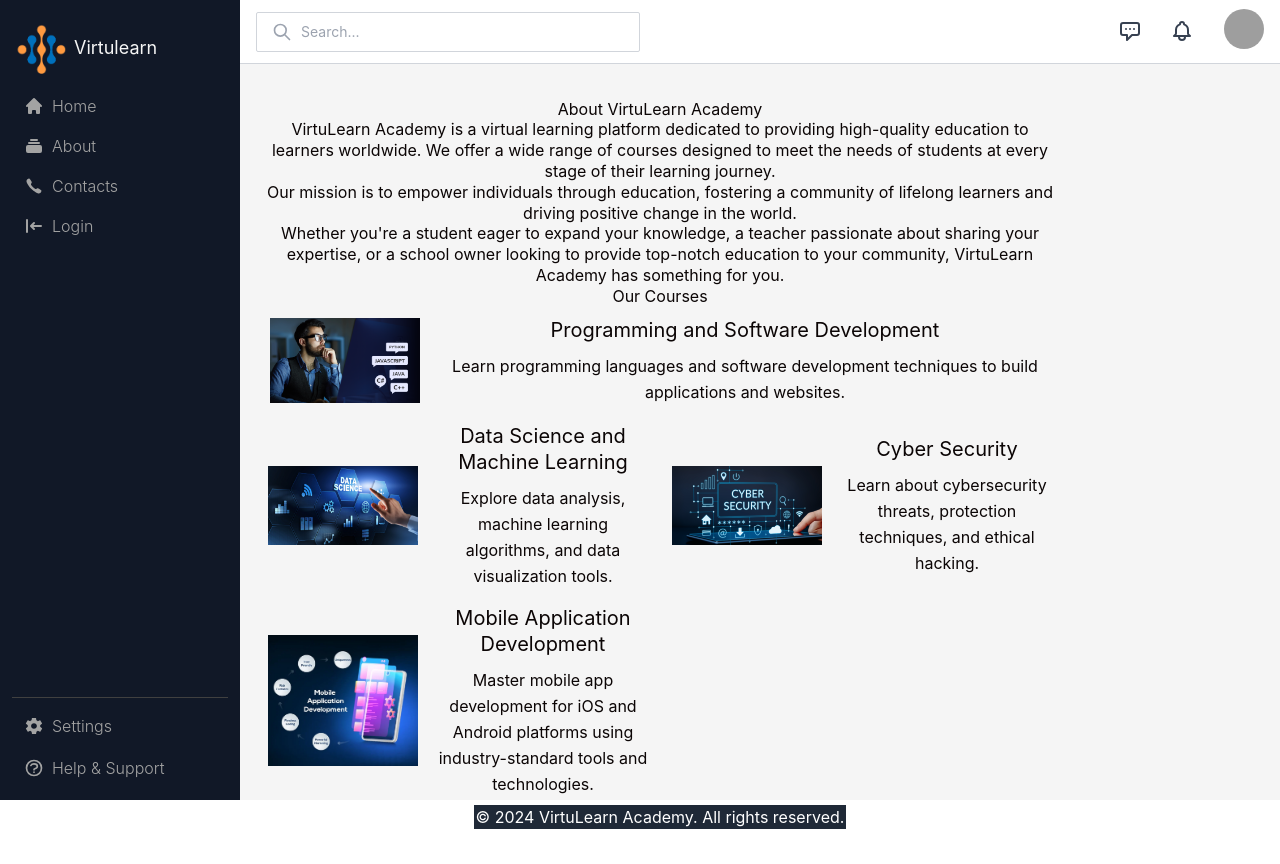
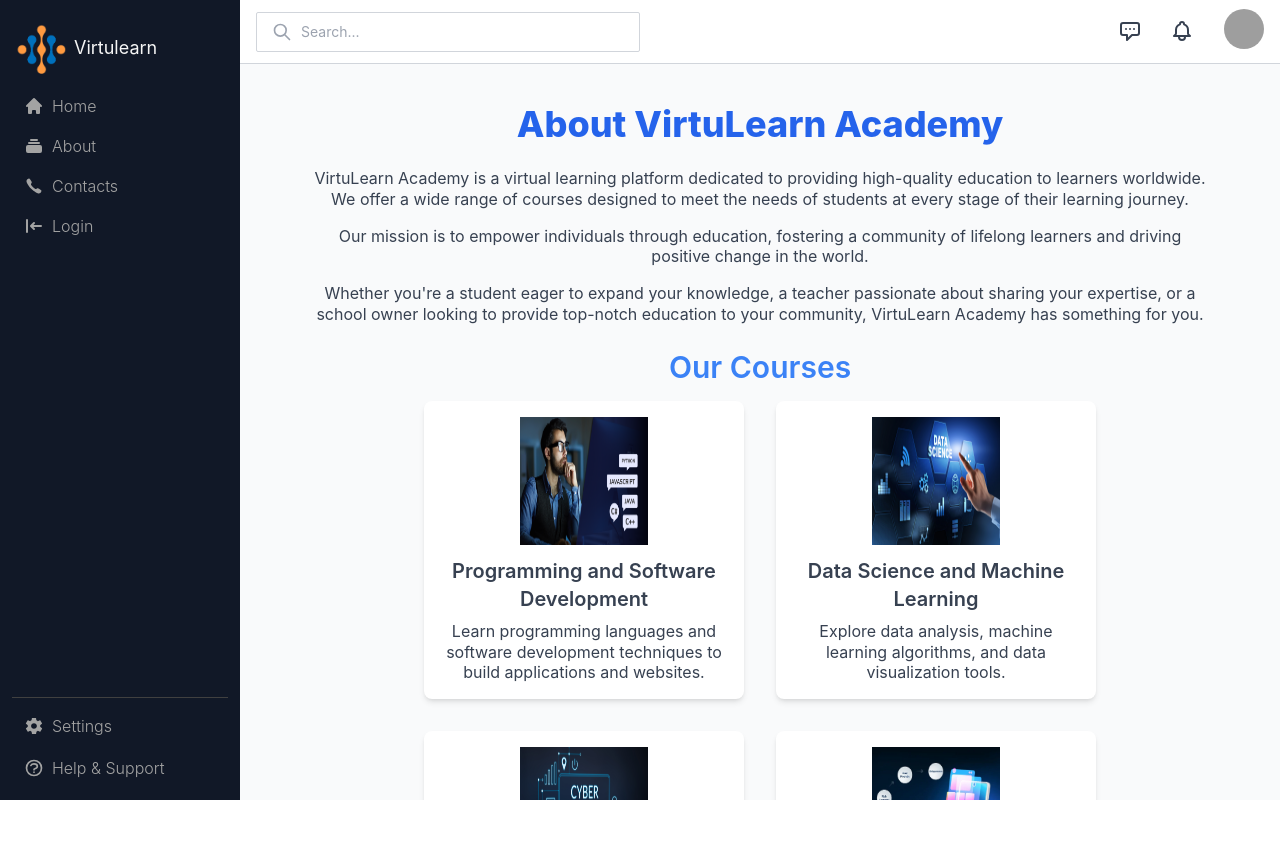
Before and after one commit to estherwanjiku007/student-dash, a React (Create React App) app: page /About in a window 1280 px wide. After the commit the page ends 800 px from the top, so only its background shows below. Built offline with nearby package versions, Linux system fonts and the light colour scheme; grey boxes are pictures that could not be loaded; the HTML template or start-up script is replaced by a standard one.

Commit message:
Styled about

```diff
--- a/src/components/About.jsx
+++ b/src/components/About.jsx
@@ -4,62 +4,53 @@ import programmingImage from "./assets/programmingImage.png";
 import dataScienceImage from './assets/DataScienceImage.webp';
 import mobileImage from './assets/mobileImage.webp';
 import cyberSecurityImage from './assets/CyberSecurityImage.png';
-// import virtualImage from './assets/virtualImage.jpg'
 
 function About() {
     return (
-        <div className="absolute flex flex-col items-center min-h-screen bg-contain bg-center bg-repeat-x p-5 text-[#0b0505] justify-center">
-            <div className="text-center max-w-[800px]">
-                <h2>About VirtuLearn Academy</h2>
-                <p className="text-center max-w-[800px]">
+        <div className="flex flex-col items-center min-h-screen bg-gray-50 p-10 text-gray-700">
+            <div className="text-center max-w-4xl mx-auto">
+                <h2 className="text-4xl font-extrabold text-blue-600 mb-6">About VirtuLearn Academy</h2>
+                <p className="mb-4">
                     VirtuLearn Academy is a virtual learning platform dedicated to providing high-quality education
                     to learners worldwide. We offer a wide range of courses designed to meet the needs of students
                     at every stage of their learning journey.
                 </p>
-                <p class="paragraph-text">
+                <p className="mb-4">
                     Our mission is to empower individuals through education, fostering a community of lifelong
                     learners and driving positive change in the world.
                 </p>
-                <p className="paragraph-text">
+                <p className="mb-6">
                     Whether you're a student eager to expand your knowledge, a teacher passionate about
                     sharing your expertise, or a school owner looking to provide top-notch education
                     to your community, VirtuLearn Academy has something for you.
                 </p>
-                <h3>Our Courses</h3>
-                <div className="flex flex-wrap justify-between">
-                    <div class="m-2.5 flex items-center w-calc-half-minus-20">
-                        <img className="w-[150px] mr-5"src={programmingImage} alt="Programming and Software Development" />
-                        <div>
-                            <h4 class="text-[20px] mb-2.5">Programming and Software Development</h4>
-                            <p class="text-base leading-relaxed">Learn programming languages and software development techniques to build applications and websites.</p>
-                        </div>
+                <h3 className="text-3xl font-semibold text-blue-500 mb-4">Our Courses</h3>
+                <div className="flex flex-wrap justify-center gap-8">
+                    <div className="flex flex-col items-center p-4 bg-white rounded-lg shadow-md max-w-xs">
+                        <img className="w-32 h-32 mb-3" src={programmingImage} alt="Programming and Software Development" />
+                        <h4 className="text-xl font-semibold mb-2 text-center">Programming and Software Development</h4>
+                        <p className="text-center">Learn programming languages and software development techniques to build applications and websites.</p>
                     </div>
-                    <div className="w-[calc(50%-20px)] m-2 flex items-center">
-                        <img className="w-[150px] mr-5"src={dataScienceImage} alt="Data Science and Machine Learning" />
-                        <div>
-                            <h4 class="text-[20px] mb-2.5">Data Science and Machine Learning</h4>
-                            <p class="text-base leading-relaxed">Explore data analysis, machine learning algorithms, and data visualization tools.</p>
-                        </div>
+                    <div className="flex flex-col items-center p-4 bg-white rounded-lg shadow-md max-w-xs">
+                        <img className="w-32 h-32 mb-3" src={dataScienceImage} alt="Data Science and Machine Learning" />
+                        <h4 className="text-xl font-semibold mb-2 text-center">Data Science and Machine Learning</h4>
+                        <p className="text-center">Explore data analysis, machine learning algorithms, and data visualization tools.</p>
                     </div>
-                    <div className="w-[calc(50%-20px)] m-2 flex items-center">
-                        <img className="w-[150px] mr-5"src={cyberSecurityImage} alt="Cyber Security" />
-                        <div>
-                            <h4 class="text-[20px] mb-2.5">Cyber Security</h4>
-                            <p class="text-base leading-relaxed">Learn about cybersecurity threats, protection techniques, and ethical hacking.</p>
-                        </div>
+                    <div className="flex flex-col items-center p-4 bg-white rounded-lg shadow-md max-w-xs">
+                        <img className="w-32 h-32 mb-3" src={cyberSecurityImage} alt="Cyber Security" />
+                        <h4 className="text-xl font-semibold mb-2 text-center">Cyber Security</h4>
+                        <p className="text-center">Learn about cybersecurity threats, protection techniques, and ethical hacking.</p>
                     </div>
-                    <div className="w-[calc(50%-20px)] m-2 flex items-center">
-                        <img className="w-[150px] mr-5"src={mobileImage} alt="Mobile Application Development" />
-                        <div>
-                            <h4 class="text-[20px] mb-2.5">Mobile Application Development</h4>
-                            <p class="text-base leading-relaxed">Master mobile app development for iOS and Android platforms using industry-standard tools and technologies.</p>
-                        </div>
+                    <div className="flex flex-col items-center p-4 bg-white rounded-lg shadow-md max-w-xs">
+                        <img className="w-32 h-32 mb-3" src={mobileImage} alt="Mobile Application Development" />
+                        <h4 className="text-xl font-semibold mb-2 text-center">Mobile Application Development</h4>
+                        <p className="text-center">Master mobile app development for iOS and Android platforms using industry-standard tools and technologies.</p>
                     </div>
                 </div>
             </div>
-            <div className='bg-gray-800 text-white p-0.5 text-center transition-colors duration-300 ease-in-out'>
-                <p className='mx-0'>&copy; 2024 VirtuLearn Academy. All rights reserved.</p>
-            </div>
+            <footer className='w-full bg-blue-600 text-white py-3 text-center mt-10'>
+                <p>&copy; 2024 VirtuLearn Academy. All rights reserved.</p>
+            </footer>
         </div>
     );
 }
```
